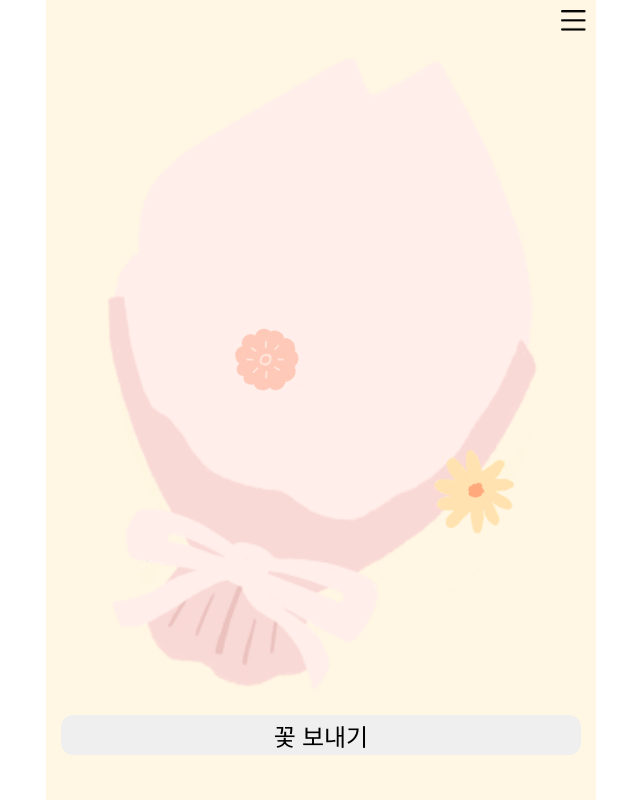
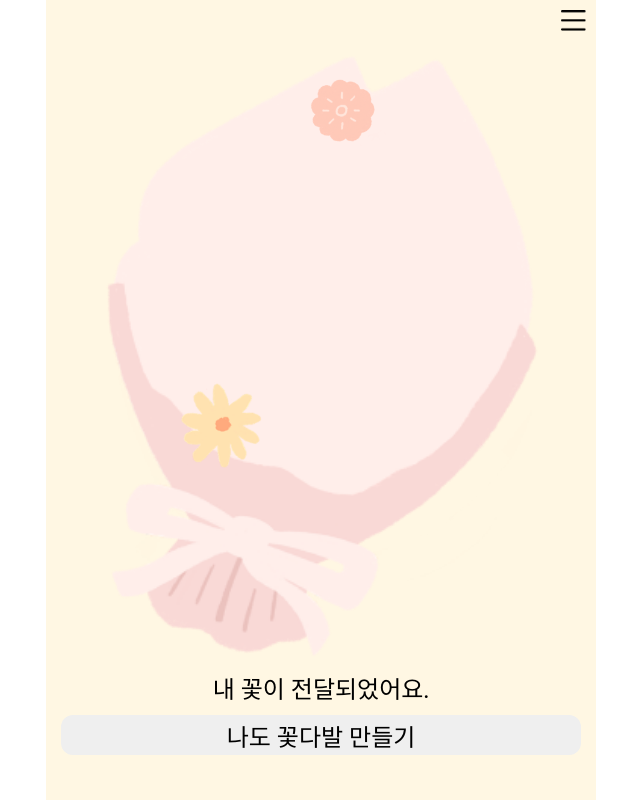
Before and after one commit to 2022Letters/frontend, a React (Create React App) app: page /guest/result/1 in a window 1280 px wide. Shown: the whole page, without its empty margins (319-959 px from the left). Built offline with nearby package versions, Linux system fonts and the light colour scheme; a web font is replaced by a local one.

Commit message:
Feat : #21 GuestResult 작성중

```diff
--- a/src/pages/GuestResult.tsx
+++ b/src/pages/GuestResult.tsx
@@ -48,12 +48,17 @@ const Leaf = styled.img<ILeaf>`
   top: ${(props) => `${props.top * props.height}px`};
   left: ${(props) => `${props.left * props.width}px`};
   z-index: 8;
+  top: ${(props) => `calc(50% + ${props.top * props.height}px)`};
+  left: ${(props) => `calc(50% + ${props.left * props.width}px)`};
+  transform: translate(-50%, -50%);
   width: 100px;
   height: 100px;
 `;
 
 const Label = styled.label`
   width: 100%;
+  text-align: center;
+  font-size: 1.5rem;
 `;
 
 const StartBtn = styled(Button)`
@@ -77,14 +82,14 @@ export default function GuestResult() {
       {
         msgId: 1,
         iconId: 1,
-        x: 0.3,
-        y: 0.4
+        x: 0.04230769230769231,
+        y: -0.39609483960948394
       },
       {
         msgId: 2,
         iconId: 2,
-        x: 0.7,
-        y: 0.6
+        x: -0.19038461538461537,
+        y: 0.10739191073919108
       }
     ]
   });
@@ -118,7 +123,8 @@ export default function GuestResult() {
             })}
         </ImgWrapper>
       </ContentWrapper>
-      <StartBtn>꽃 보내기</StartBtn>
+      <Label>내 꽃이 전달되었어요.</Label>
+      <StartBtn>나도 꽃다발 만들기</StartBtn>
     </MainWrapper>
   );
 }
```
